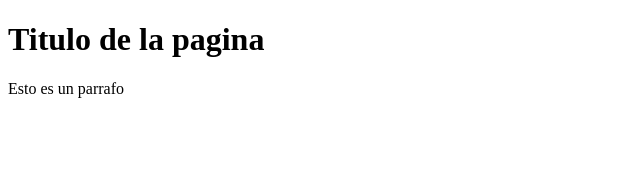
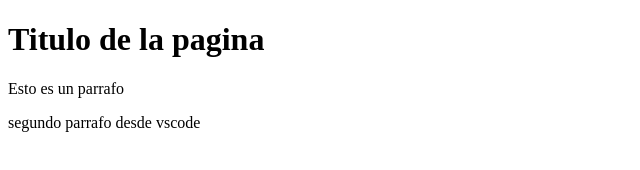
Before and after one commit to begseg/Proyecto-web-Empresa-C, a plain HTML site: page index.html in a window 1280 px wide. Shown: the whole page, without its empty margins (0-640 px from the left). Drawn offline with Linux system fonts and the light colour scheme.

Commit message:
agregando segundo parrafo

```diff
--- a/index.html
+++ b/index.html
@@ -8,5 +8,6 @@
 <body>
     <h1>Titulo de la pagina</h1>
     <p>Esto es un parrafo</p>
+    <p>segundo parrafo desde vscode</p>
 </body>
 </html>
```
